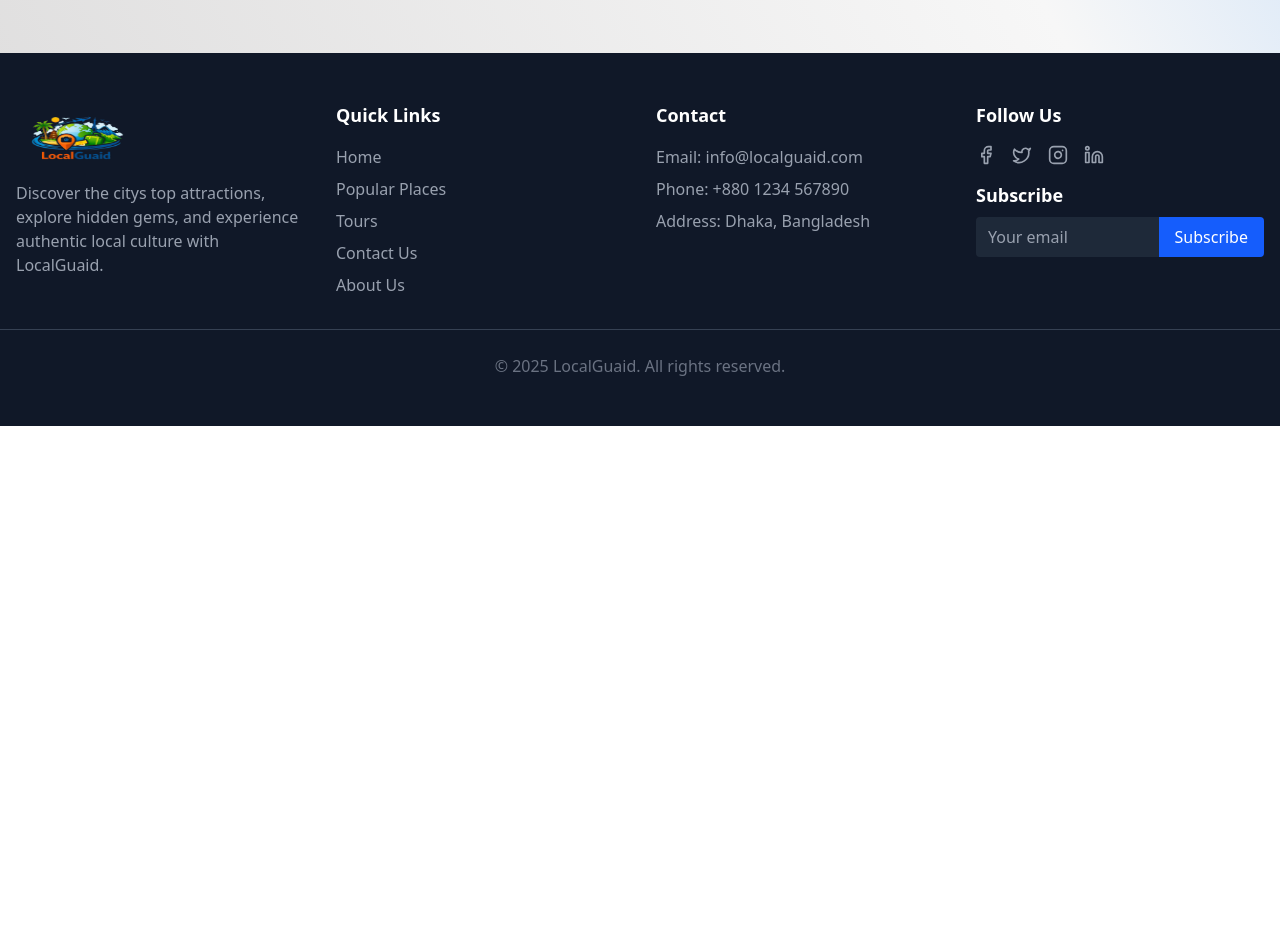
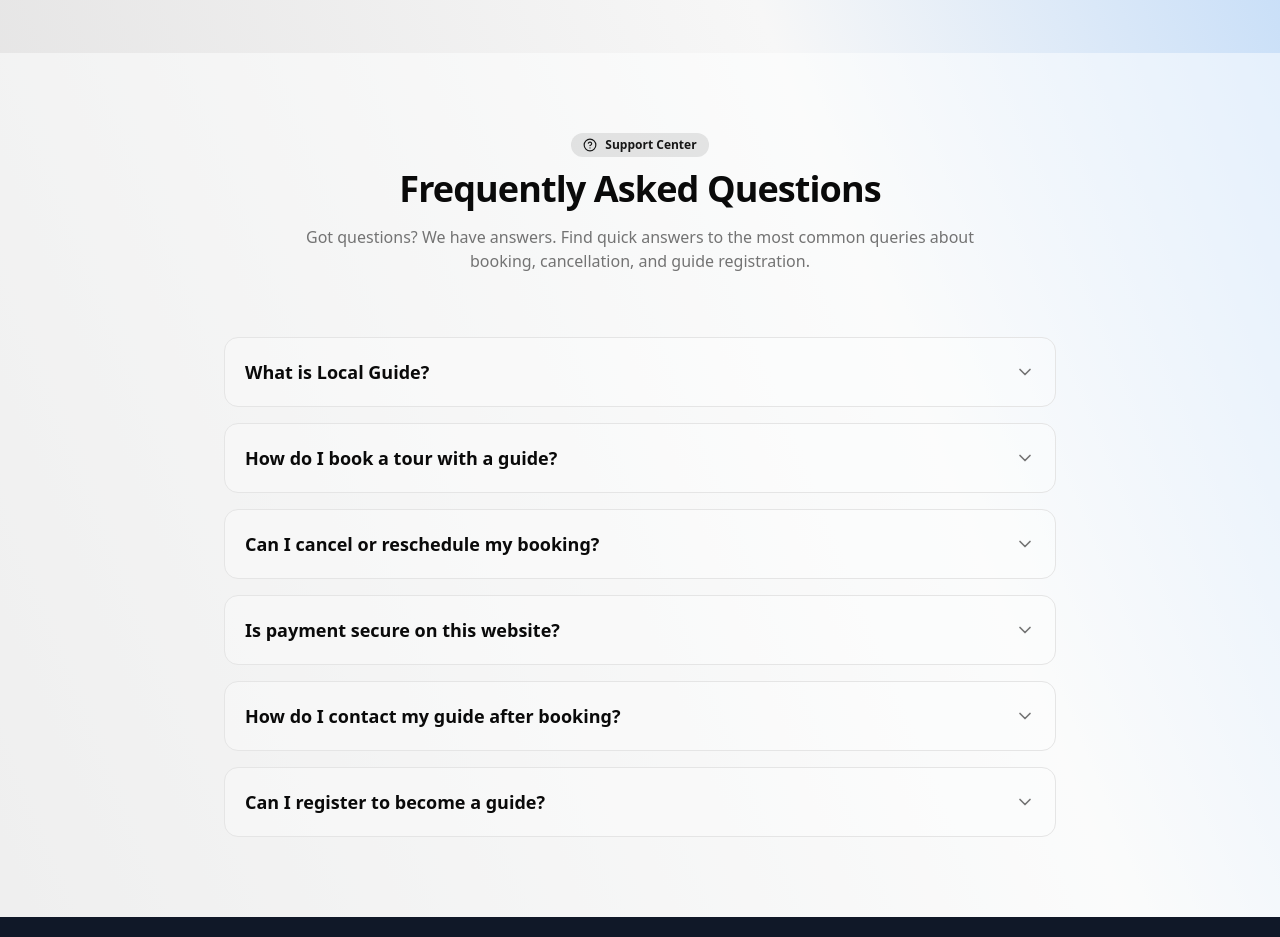
Before and after one commit to jahidmbpi/localGuaid-client, a Next.js app: page / in a window 1280 px wide. Shown: the part 1860-2797 px from the top of the page. Before the commit the page ends 2286 px from the top, so only its background shows below. Built offline with nearby package versions, Linux system fonts and the light colour scheme; no server answers.

Commit message:
create faq section

```diff
--- a/package.json
+++ b/package.json
@@ -20,6 +20,7 @@
     "lucide": "^0.562.0",
     "lucide-react": "^0.564.0",
     "next": "16.1.1",
+    "next-themes": "^0.4.6",
     "prisma": "7.6.0",
     "radix-ui": "^1.4.3",
     "react": "19.2.3",
--- a/src/app/(commonLayout)/page.tsx
+++ b/src/app/(commonLayout)/page.tsx
@@ -3,6 +3,7 @@ import HowItWork from "@/component/home/howItWork/HowItWork";
 import Guaid from "@/component/home/popularGuaid/Guaid";
 import Popular from "@/component/home/popularListing/Popular";
 import WhyChooseUs from "@/component/home/whyChoseUs/WhyChoseUs";
+import FAQ from "@/component/home/faq/FAQ";
 
 export default function Home() {
   return (
@@ -12,6 +13,7 @@ export default function Home() {
       <Popular />
       <Guaid />
       <WhyChooseUs />
+      <FAQ />
     </div>
   );
 }
--- a/src/app/layout.tsx
+++ b/src/app/layout.tsx
@@ -3,7 +3,7 @@ import type { Metadata } from "next";
 import { Geist, Geist_Mono } from "next/font/google";
 import "./globals.css";
 import ReduxProvider from "@/helper/provider";
-
+import { ThemeProvider } from "@/components/theme-provider";
 const geistSans = Geist({
   variable: "--font-geist-sans",
   subsets: ["latin"],
@@ -25,11 +25,18 @@ export default function RootLayout({
   children: React.ReactNode;
 }) {
   return (
-    <html lang="en">
+    <html lang="en" suppressHydrationWarning>
       <body
-        className={`${geistSans.variable} ${geistMono.variable} antialiased min-h-screen bg-linear-to-bl from-[#519ff1]/70 via-[#f7f7f7] to-[#dcdbdb]`}
+        className={`${geistSans.variable} ${geistMono.variable} antialiased min-h-screen bg-linear-to-bl from-[#519ff1]/70 via-[#f7f7f7] to-[#dcdbdb] dark:from-gray-900 dark:via-gray-800 dark:to-gray-900`}
       >
-        <ReduxProvider> {children}</ReduxProvider>
+        <ThemeProvider
+          attribute="class"
+          defaultTheme="system"
+          enableSystem
+          disableTransitionOnChange
+        >
+          <ReduxProvider> {children}</ReduxProvider>
+        </ThemeProvider>
       </body>
     </html>
   );
--- /dev/null
+++ b/src/component/home/faq/FAQ.tsx
@@ -0,0 +1,119 @@
+"use client";
+
+import { useState } from "react";
+import { ChevronDown, HelpCircle } from "lucide-react";
+import { motion, AnimatePresence } from "framer-motion";
+
+interface FAQItem {
+  id: number;
+  question: string;
+  answer: string;
+}
+
+const faqData: FAQItem[] = [
+  {
+    id: 1,
+    question: "What is Local Guide?",
+    answer: "Local Guide is a platform that connects travelers with passionate local guides who offer personalized, authentic, and immersive tour experiences in their cities.",
+  },
+  {
+    id: 2,
+    question: "How do I book a tour with a guide?",
+    answer: "Simply browse through our available guides or explore specific tours, select your preferred guide, choose your date and time, and click 'Book Now'. Follow the checkout instructions to finalize your booking.",
+  },
+  {
+    id: 3,
+    question: "Can I cancel or reschedule my booking?",
+    answer: "Yes, you can cancel or reschedule bookings up to 24 hours prior to the scheduled tour start time directly from your dashboard under 'My Bookings'. Cancellations made within 24 hours may not be eligible for a refund.",
+  },
+  {
+    id: 4,
+    question: "Is payment secure on this website?",
+    answer: "Absolutely. We use industry-standard SSL encryption and trusted payment gateways to ensure all your transactions are 100% secure. Your sensitive payment details are never stored on our servers.",
+  },
+  {
+    id: 5,
+    question: "How do I contact my guide after booking?",
+    answer: "Once your booking is confirmed, your guide's contact information (including phone number and email) will become visible in your dashboard under the booking details. You can also message them directly.",
+  },
+  {
+    id: 6,
+    question: "Can I register to become a guide?",
+    answer: "Yes! We welcome local experts to join our community. Sign up for an account, visit your dashboard/profile page, click on 'Register as Guide', and complete the guide onboarding application.",
+  },
+];
+
+export default function FAQ() {
+  const [openId, setOpenId] = useState<number | null>(null);
+
+  const toggleFAQ = (id: number) => {
+    setOpenId(openId === id ? null : id);
+  };
+
+  return (
+    <section className="py-20 bg-background/50">
+      <div className="max-w-4xl mx-auto px-4 sm:px-6 lg:px-8">
+        {/* Header */}
+        <div className="text-center mb-16">
+          <div className="inline-flex items-center gap-2 px-3 py-1 rounded-full bg-primary/10 text-primary text-xs font-semibold mb-3">
+            <HelpCircle className="w-3.5 h-3.5" />
+            <span>Support Center</span>
+          </div>
+          <h2 className="text-3xl md:text-4xl font-extrabold tracking-tight text-foreground mb-4">
+            Frequently Asked Questions
+          </h2>
+          <p className="text-muted-foreground text-base max-w-2xl mx-auto">
+            Got questions? We have answers. Find quick answers to the most common queries about booking, cancellation, and guide registration.
+          </p>
+        </div>
+
+        {/* FAQ List */}
+        <div className="space-y-4">
+          {faqData.map((faq) => {
+            const isOpen = openId === faq.id;
+            return (
+              <div
+                key={faq.id}
+                className={`border rounded-xl transition-all duration-300 ${isOpen
+                    ? "border-primary bg-card/80 shadow-md"
+                    : "border-border bg-card/30 hover:border-muted-foreground/30 hover:bg-card/50"
+                  }`}
+              >
+                <button
+                  type="button"
+                  onClick={() => toggleFAQ(faq.id)}
+                  className="w-full flex items-center justify-between p-5 text-left font-medium text-foreground focus:outline-none focus-visible:ring-2 focus-visible:ring-primary rounded-xl"
+                  aria-expanded={isOpen}
+                >
+                  <span className="text-base sm:text-lg pr-4 font-semibold">
+                    {faq.question}
+                  </span>
+                  <ChevronDown
+                    className={`w-5 h-5 text-muted-foreground transition-transform duration-300 shrink-0 ${isOpen ? "rotate-180 text-primary" : ""
+                      }`}
+                  />
+                </button>
+
+                <AnimatePresence initial={false}>
+                  {isOpen && (
+                    <motion.div
+                      initial={{ height: 0, opacity: 0 }}
+                      animate={{ height: "auto", opacity: 1 }}
+                      exit={{ height: 0, opacity: 0 }}
+                      transition={{ duration: 0.25, ease: "easeInOut" }}
+                      className="overflow-hidden"
+                    >
+                      <div className="px-5 pb-5 pt-0 text-muted-foreground text-sm sm:text-base leading-relaxed border-t border-border/50 mt-1">
+                        {faq.answer}
+                      </div>
+                    </motion.div>
+                  )}
+                </AnimatePresence>
+              </div>
+            );
+          })}
+        </div>
+      </div>
+    </section>
+  );
+}
--- a/src/component/sheard/Navbar.tsx
+++ b/src/component/sheard/Navbar.tsx
@@ -5,10 +5,10 @@ import { Menu, User, X } from "lucide-react";
 import { useEffect, useState } from "react";
 import { getSidebarItems } from "../uitls/getNavItem";
 import { useMeQuery } from "@/redux/feature/auth/auth.api";
-
 import Image from "next/image";
 import { Avatar, AvatarFallback, AvatarImage } from "@/components/ui/avatar";
 import { loggedOutNavItems } from "../uitls/nav/navItem";
+import { ModeToggle } from "@/components/ModeToggle";
 
 export default function Navbar() {
   const [open, setOpen] = useState(false);
@@ -41,9 +41,8 @@ export default function Navbar() {
 
   return (
     <div
-      className={`fixed  w-full  left-0 top-0 z-50 transition-all duration-500 ease-in-out   ${
-        visible ? "py-0  shadow-lg" : "py-7 "
-      }`}
+      className={`fixed  w-full  left-0 top-0 z-50 transition-all duration-500 ease-in-out   ${visible ? "py-0  shadow-lg" : "py-7 "
+        }`}
     >
       <div className=" md:max-w-6xl mx-auto w-full relative">
         <div className="flex items-center justify-between inset-x-0">
@@ -128,6 +127,7 @@ export default function Navbar() {
                   )}
                 </div>
               )}
+              <ModeToggle />
             </div>
           </div>
 
@@ -142,9 +142,8 @@ export default function Navbar() {
         {/* mobile menu */}
         <div className="absolute top-0 left-0 w-[80%] overflow-hidden z-10">
           <div
-            className={`${
-              open ? "translate-x-0 " : "-translate-x-full"
-            } transition-transform duration-700 ease-in-out w-full `}
+            className={`${open ? "translate-x-0 " : "-translate-x-full"
+              } transition-transform duration-700 ease-in-out w-full `}
           >
             <div className="block md:hidden  h-screen bg-[#111111]/80">
               <ul className="flex flex-col gap-4 text-sm font-medium font-mono items-start pt-25 text-[#f3f4f6] pl-4">
@@ -169,6 +168,9 @@ export default function Navbar() {
                     log Out
                   </h2>
                 )}
+                <div className="py-2">
+                  <ModeToggle />
+                </div>
               </ul>
             </div>
           </div>
--- /dev/null
+++ b/src/components/ModeToggle.tsx
@@ -0,0 +1,40 @@
+"use client"
+
+
+import { Moon, Sun } from "lucide-react"
+import { useTheme } from "next-themes"
+
+import { Button } from "@/components/ui/button"
+import {
+  DropdownMenu,
+  DropdownMenuContent,
+  DropdownMenuItem,
+  DropdownMenuTrigger,
+} from "@/components/ui/dropdown-menu"
+
+export function ModeToggle() {
+  const { setTheme } = useTheme()
+
+  return (
+    <DropdownMenu>
+      <DropdownMenuTrigger asChild>
+        <Button variant="outline" size="icon">
+          <Sun className="h-[1.2rem] w-[1.2rem] rotate-0 scale-100 transition-all dark:-rotate-90 dark:scale-0" />
+          <Moon className="absolute h-[1.2rem] w-[1.2rem] rotate-90 scale-0 transition-all dark:rotate-0 dark:scale-100" />
+          <span className="sr-only">Toggle theme</span>
+        </Button>
+      </DropdownMenuTrigger>
+      <DropdownMenuContent align="end">
+        <DropdownMenuItem onClick={() => setTheme("light")}>
+          Light
+        </DropdownMenuItem>
+        <DropdownMenuItem onClick={() => setTheme("dark")}>
+          Dark
+        </DropdownMenuItem>
+        <DropdownMenuItem onClick={() => setTheme("system")}>
+          System
+        </DropdownMenuItem>
+      </DropdownMenuContent>
+    </DropdownMenu>
+  )
+}
--- /dev/null
+++ b/src/components/theme-provider.tsx
@@ -0,0 +1,11 @@
+"use client";
+
+import * as React from "react";
+import { ThemeProvider as NextThemesProvider } from "next-themes";
+
+export function ThemeProvider({
+  children,
+  ...props
+}: React.ComponentProps<typeof NextThemesProvider>) {
+  return <NextThemesProvider {...props}>{children}</NextThemesProvider>;
+}
```
Also changed, not shown: 1 other file (tests, documents, lock files or other folders).
